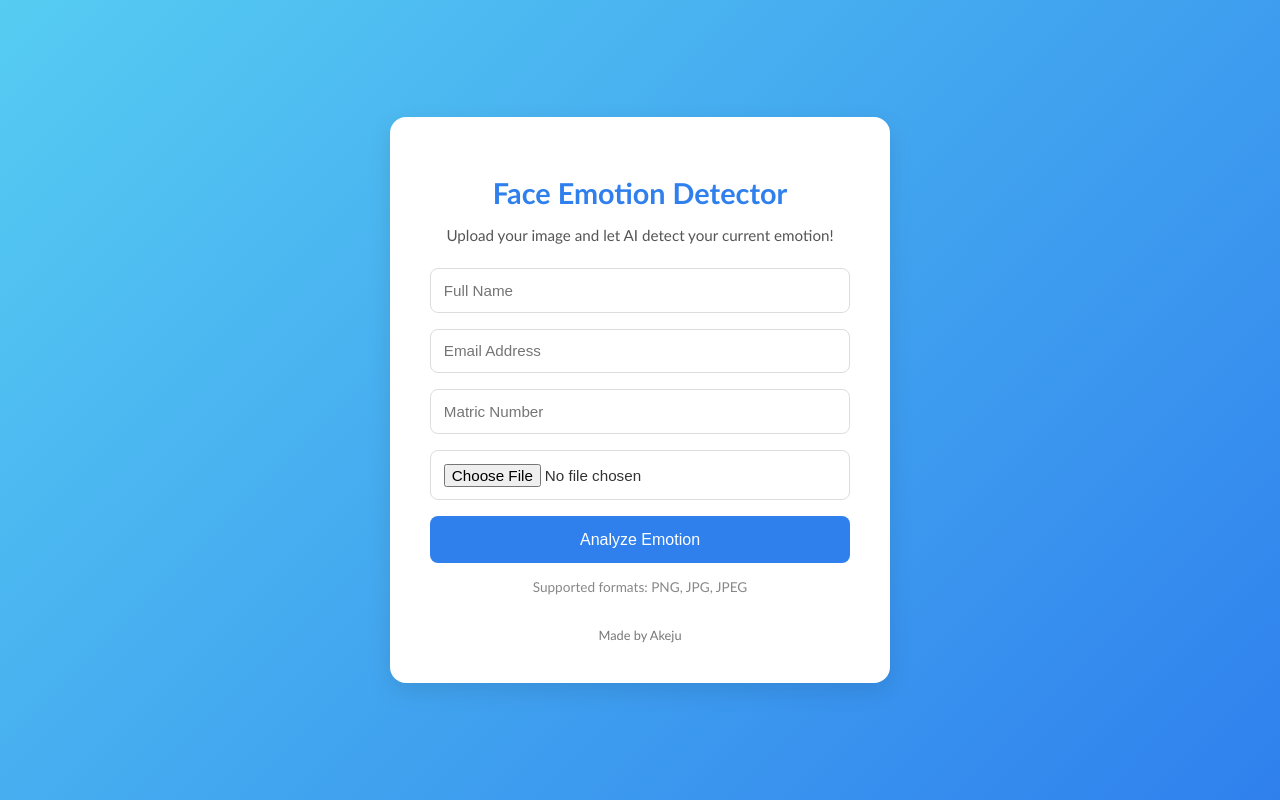
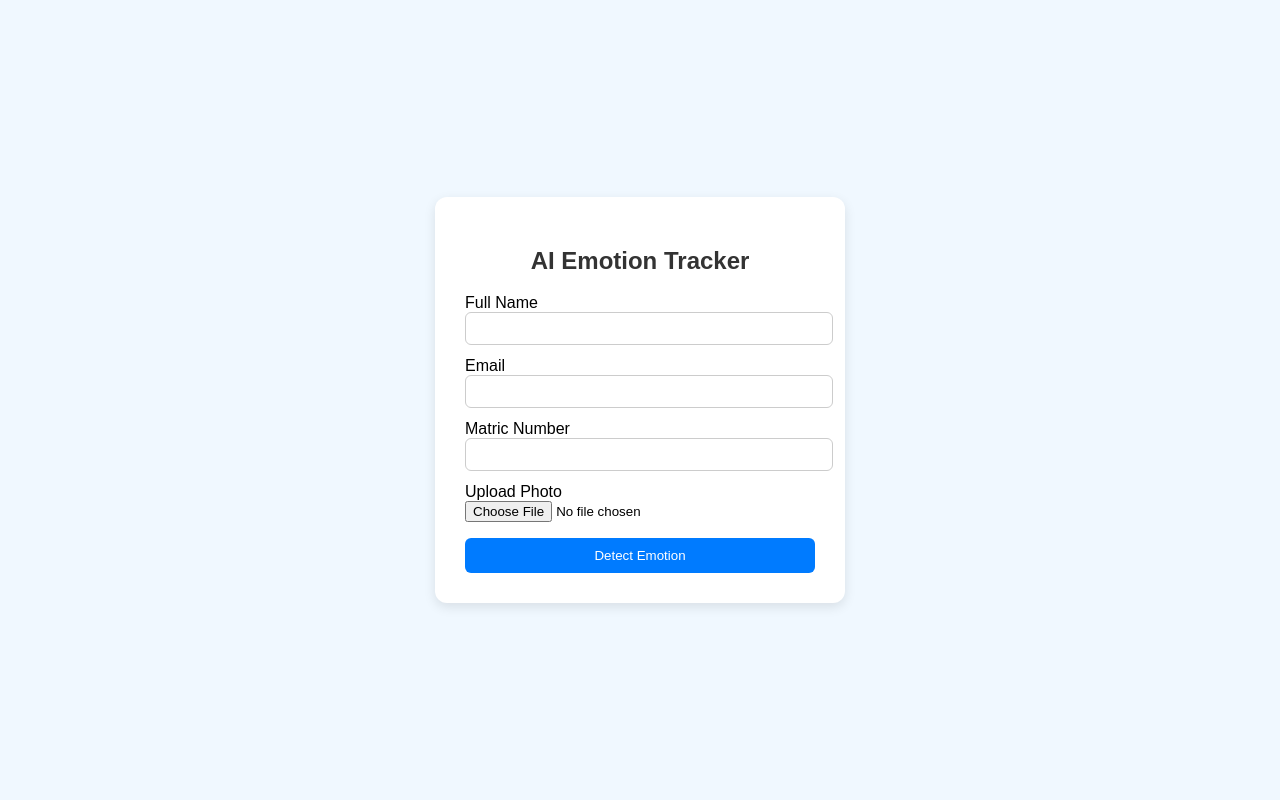
Before and after one commit to akejutotheworld/AI-EMOTION-RECOGNITION, a Flask app: page / in a window 1280 px wide. Run offline with Flask 2, Linux system fonts and the light colour scheme.

Commit message:
Update index.html

```diff
--- a/templates/index.html
+++ b/templates/index.html
@@ -1,106 +1,39 @@
 <!DOCTYPE html>
 <html lang="en">
 <head>
-  <meta charset="UTF-8">
-  <title>AI Emotion Detector</title>
-  <meta name="viewport" content="width=device-width, initial-scale=1.0">
-  <style>
-    body {
-      font-family: "Optima", sans-serif;
-      background: linear-gradient(135deg, #56ccf2, #2f80ed);
-      margin: 0;
-      padding: 0;
-      color: #333;
-      display: flex;
-      align-items: center;
-      justify-content: center;
-      height: 100vh;
-    }
+    <meta charset="UTF-8">
+    <title>Face Emotion Tracker</title>
+</head>
+<body style="font-family: Arial, sans-serif; background: #f0f8ff; display: flex; justify-content: center; align-items: center; height: 100vh; margin: 0;">
+    <div style="background: #fff; padding: 30px; border-radius: 12px; box-shadow: 0 4px 12px rgba(0,0,0,0.1); width: 350px;">
+        <h2 style="text-align: center; color: #333;">AI Emotion Tracker</h2>
 
-    .container {
-      background: #fff;
-      border-radius: 16px;
-      box-shadow: 0 8px 24px rgba(0,0,0,0.1);
-      width: 90%;
-      max-width: 420px;
-      padding: 2.5rem;
-      text-align: center;
-    }
+        <!-- Flash messages -->
+        {% with messages = get_flashed_messages() %}
+          {% if messages %}
+            <ul style="color: red; list-style: none; padding-left: 0;">
+              {% for message in messages %}
+                <li>{{ message }}</li>
+              {% endfor %}
+            </ul>
+          {% endif %}
+        {% endwith %}
 
-    h1 {
-      color: #2f80ed;
-      font-size: 1.8rem;
-      margin-bottom: 1rem;
-    }
+        <form action="{{ url_for('submit') }}" method="POST" enctype="multipart/form-data">
+            <label for="fullname">Full Name</label><br>
+            <input type="text" name="fullname" id="fullname" required style="width: 100%; padding: 8px; margin-bottom: 12px; border-radius: 6px; border: 1px solid #ccc;"><br>
 
-    p {
-      font-size: 0.95rem;
-      color: #555;
-      margin-bottom: 1.5rem;
-    }
+            <label for="email">Email</label><br>
+            <input type="email" name="email" id="email" required style="width: 100%; padding: 8px; margin-bottom: 12px; border-radius: 6px; border: 1px solid #ccc;"><br>
 
-    form {
-      display: flex;
-      flex-direction: column;
-      gap: 1rem;
-    }
+            <label for="matric">Matric Number</label><br>
+            <input type="text" name="matric" id="matric" required style="width: 100%; padding: 8px; margin-bottom: 12px; border-radius: 6px; border: 1px solid #ccc;"><br>
 
-    input[type="text"], input[type="email"], input[type="file"] {
-      padding: 0.8rem;
-      border: 1px solid #ddd;
-      border-radius: 8px;
-      font-size: 0.95rem;
-      outline: none;
-      transition: border-color 0.2s;
-    }
+            <label for="photo">Upload Photo</label><br>
+            <input type="file" name="photo" id="photo" accept="image/*" required style="margin-bottom: 16px;"><br>
 
-    input:focus {
-      border-color: #2f80ed;
-    }
-
-    button {
-      background: #2f80ed;
-      color: white;
-      border: none;
-      padding: 0.9rem;
-      border-radius: 8px;
-      cursor: pointer;
-      font-size: 1rem;
-      transition: background 0.3s ease;
-    }
-
-    button:hover {
-      background: #56ccf2;
-    }
-
-    .note {
-      font-size: 0.85rem;
-      color: #888;
-      margin-top: 1rem;
-    }
-
-    footer {
-      margin-top: 2rem;
-      font-size: 0.8rem;
-      color: #777;
-    }
-  </style>
-</head>
-<body>
-  <div class="container">
-    <h1>Face Emotion Detector</h1>
-    <p>Upload your image and let AI detect your current emotion!</p>
-
-    <form action="/submit" method="post" enctype="multipart/form-data">
-      <input type="text" name="fullname" placeholder="Full Name" required>
-      <input type="email" name="email" placeholder="Email Address" required>
-      <input type="text" name="matric" placeholder="Matric Number" required>
-      <input type="file" name="photo" accept="image/*" required>
-      <button type="submit">Analyze Emotion</button>
-    </form>
-
-    <p class="note">Supported formats: PNG, JPG, JPEG</p>
-    <footer>Made by Akeju</footer>
-  </div>
+            <button type="submit" style="width: 100%; padding: 10px; background: #007bff; color: white; border: none; border-radius: 6px; cursor: pointer;">Detect Emotion</button>
+        </form>
+    </div>
 </body>
 </html>
```
